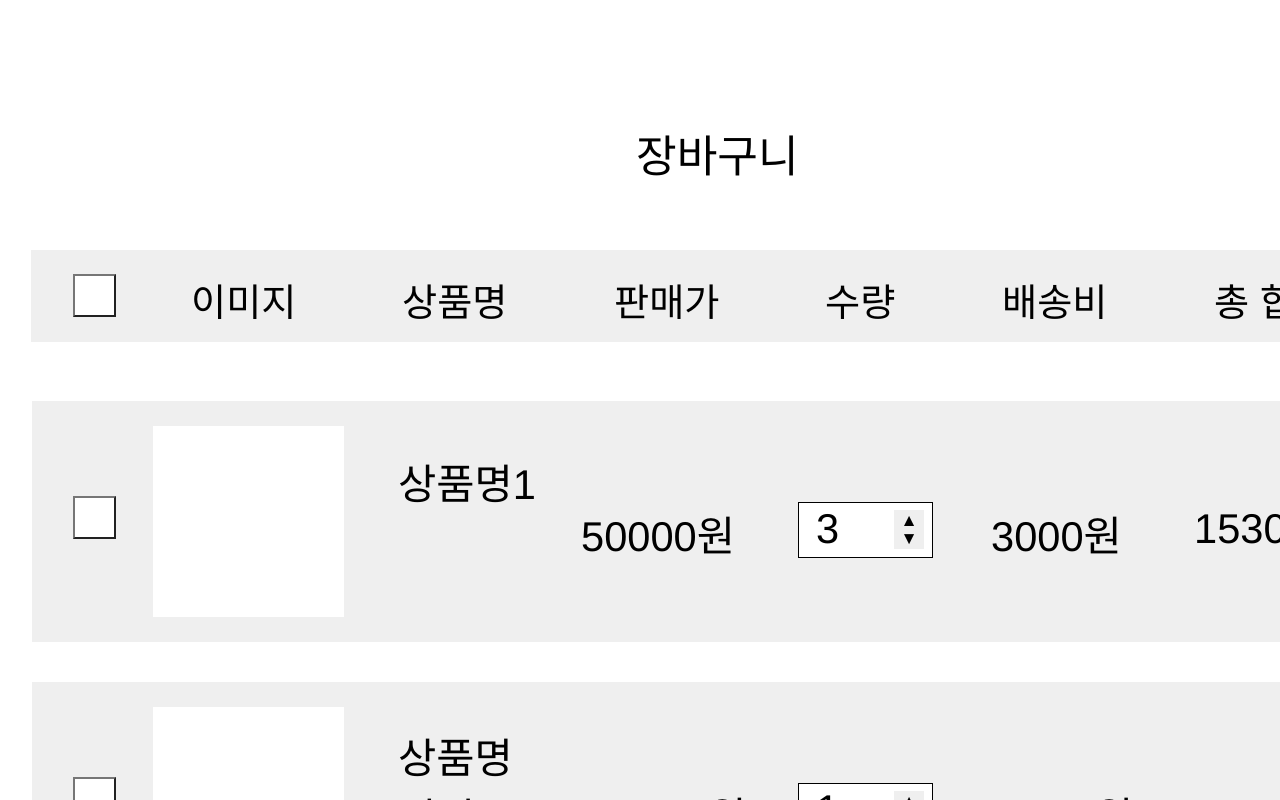
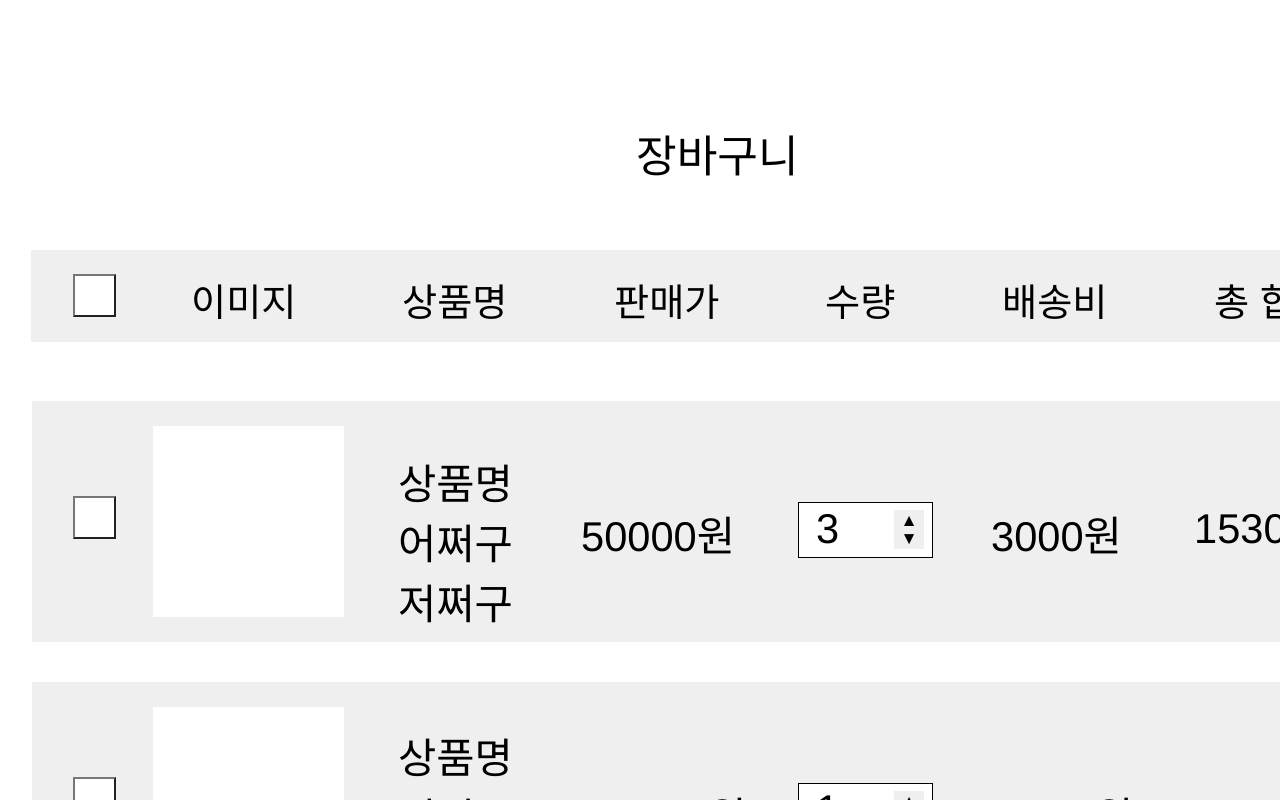
Before and after one commit to Lee-chansu/shoppingMall, a React (Create React App) app: page /cart in a window 1280 px wide. Shown: the top 800 px of the page. Built offline with nearby package versions, Linux system fonts and the light colour scheme.

Commit message:
0423 피그마작업 미완료

```diff
--- a/src/css/cart.css
+++ b/src/css/cart.css
@@ -32,7 +32,7 @@
   letter-spacing: 0;
   line-height: normal;
   position: absolute;
-  top: 15px;
+  top: 5px;
   white-space: nowrap;
   width: 180px;
   border: none;
--- a/src/routes/cart.js
+++ b/src/routes/cart.js
@@ -3,9 +3,15 @@ import "../css/cart.css";
 import { CartItem } from "../components/CartItem";
 
 const cartItemList = [
-  { id: 1, price: 50000, name: "상품명1", carryPrice: 3000, count: 3 },
-  // { id: 2, price: 20000, name: "상품명2", carryPrice: 1000, count: 1 },
-  // { id: 3, price: 40000, name: "상품명3", carryPrice: 2000, count: 2 },
+  {
+    id: 1,
+    price: 50000,
+    name: "상품명어쩌구저쩌구",
+    carryPrice: 3000,
+    count: 3,
+  },
+  // { id: 2, price: 20,000, name: "상품명어쩌구저쩌구", carryPrice: 3000, count: 1 },
+  // { id: 3, price: 40,000, name: "상품명어쩌구저쩌구", carryPrice: 3000, count: 2 },
 ];
 
 export const Cart = () => {
```
